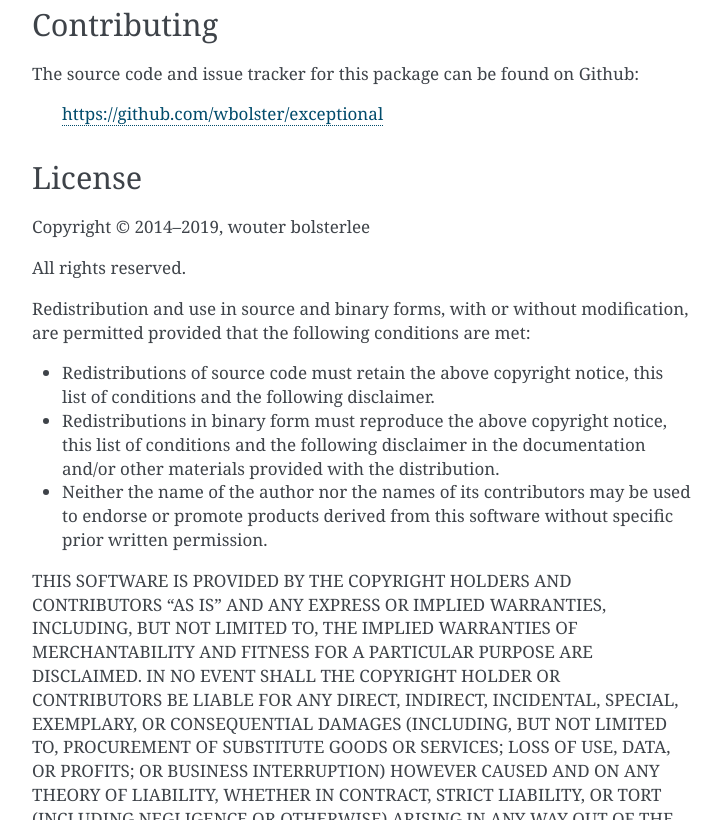
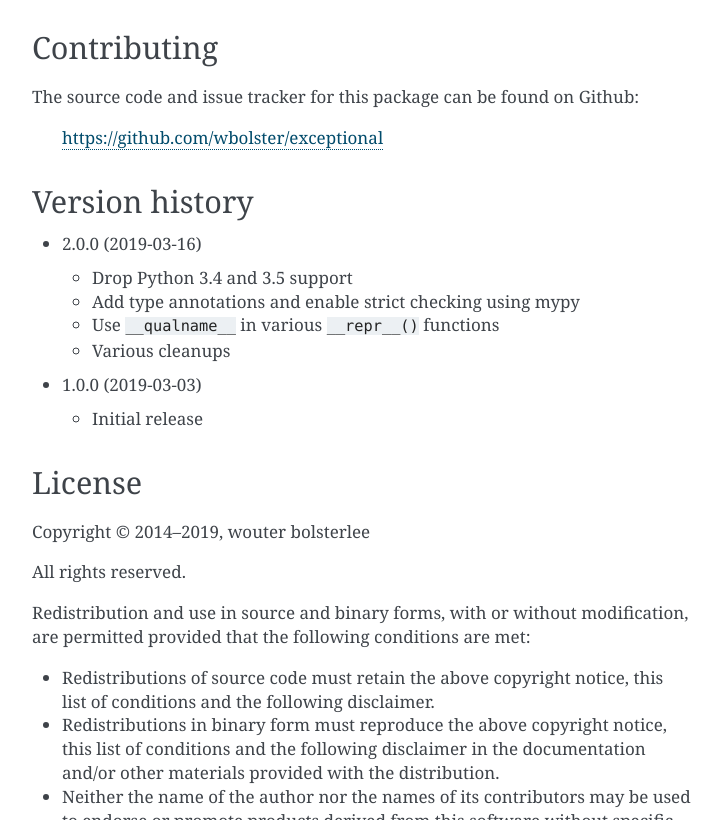
Before and after one commit to wbolster/exceptional, a Sphinx documentation site: the page built from doc/index.rst, in a window 1280 px wide and 900 px high, scrolled down 4773 px, cut to the strip 80-900 px from the top of the window. Shown: the whole strip, without its empty margins (388-1108 px from the left). Built offline with Sphinx 7.4.7, drawn with Linux system fonts in a browser that asks for light colours; some of the changed text lies outside the part shown.

```diff
--- a/doc/index.rst
+++ b/doc/index.rst
@@ -214,6 +214,7 @@ API
 .. autofunction:: exceptional.wrap
 .. autofunction:: exceptional.raiser
 
+
 Contributing
 ============
 
@@ -222,4 +223,18 @@ The source code and issue tracker for this package can be found on Github:
   https://github.com/wbolster/exceptional
 
 
+Version history
+===============
+
+* 2.0.0 (2019-03-16)
+
+  * Drop Python 3.4 and 3.5 support
+  * Add type annotations and enable strict checking using mypy
+  * Use ``__qualname__`` in various ``__repr__()`` functions
+  * Various cleanups
+
+* 1.0.0 (2019-03-03)
+
+  * Initial release
+
 .. include:: ../LICENSE.rst
--- a/setup.py
+++ b/setup.py
@@ -9,7 +9,7 @@ setup(
     name="exceptional",
     description="exception handling utilities",
     long_description=long_description,
-    version="1.0.0",
+    version="2.0.0",
     author="wouter bolsterlee",
     author_email="wouter@bolsterl.ee",
     url="https://github.com/wbolster/exceptional",
```
